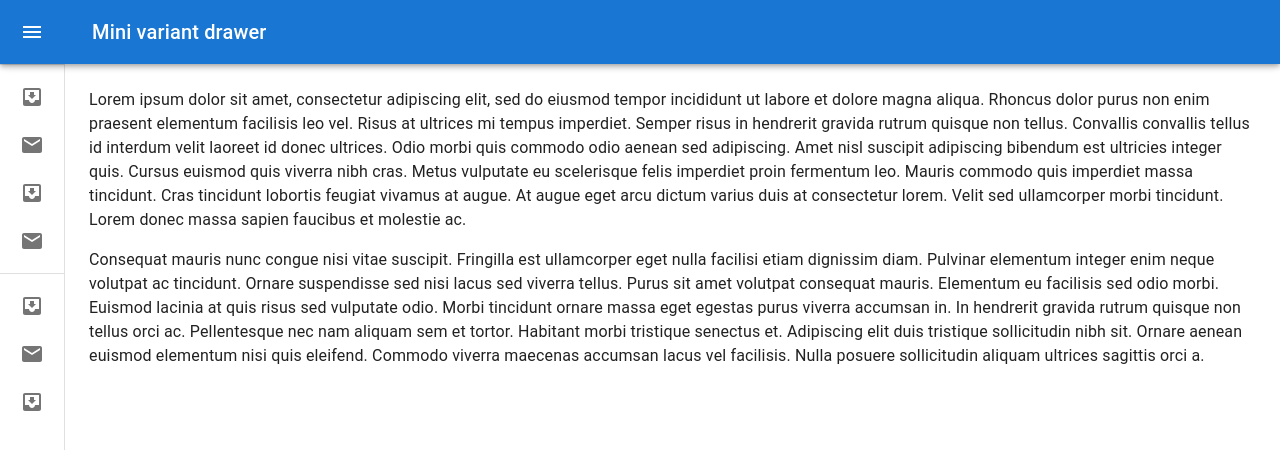
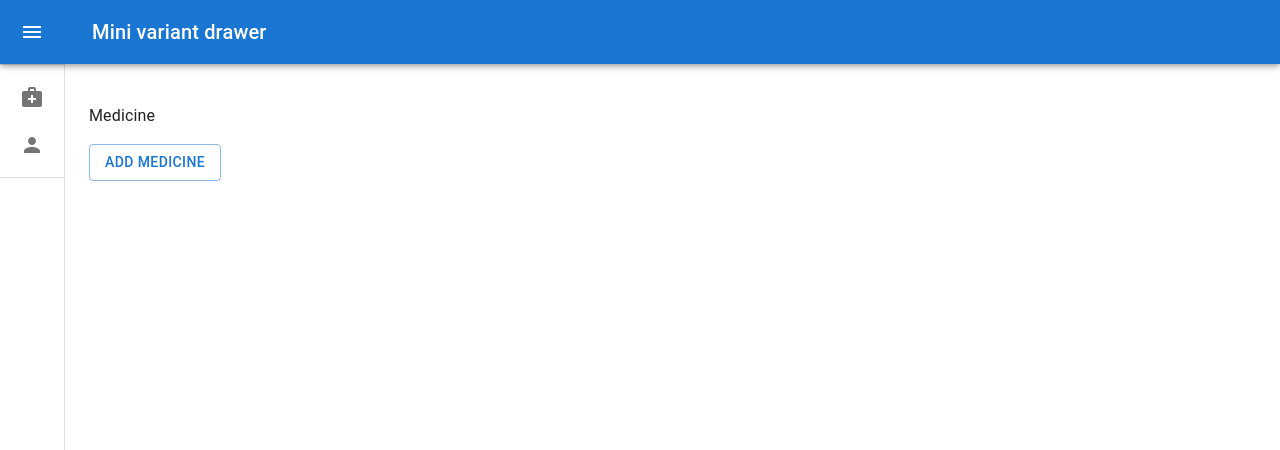
Before and after one commit to mohitzalavadiya/adminpanel, a React (Create React App) app: page /medicine in a window 1280 px wide. Shown: the top 450 px of the page. Built offline with nearby package versions, Linux system fonts and the light colour scheme.

Commit message:
local-stroage with layout

```diff
--- a/package.json
+++ b/package.json
@@ -10,10 +10,12 @@
     "@testing-library/jest-dom": "^5.16.4",
     "@testing-library/react": "^13.3.0",
     "@testing-library/user-event": "^13.5.0",
+    "formik": "^2.2.9",
     "react": "^18.2.0",
     "react-dom": "^18.2.0",
     "react-router-dom": "^5.2.0",
     "react-scripts": "5.0.1",
+    "react-yup": "^1.24.0",
     "web-vitals": "^2.1.4"
   },
   "scripts": {
--- a/src/components/layout/Layout.js
+++ b/src/components/layout/Layout.js
@@ -18,6 +18,9 @@ import ListItemIcon from '@mui/material/ListItemIcon';
 import ListItemText from '@mui/material/ListItemText';
 import InboxIcon from '@mui/icons-material/MoveToInbox';
 import MailIcon from '@mui/icons-material/Mail';
+import MedicalServicesIcon from '@mui/icons-material/MedicalServices';
+import PersonIcon from '@mui/icons-material/Person';
+import { NavLink } from 'react-router-dom';
 
 const drawerWidth = 240;
 
@@ -86,7 +89,7 @@ const Drawer = styled(MuiDrawer, { shouldForwardProp: (prop) => prop !== 'open'
   }),
 );
 
-export default function Layout() {
+export default function Layout({ children }) {
   const theme = useTheme();
   const [open, setOpen] = React.useState(false);
 
@@ -97,6 +100,11 @@ export default function Layout() {
   const handleDrawerClose = () => {
     setOpen(false);
   };
+
+  const dataT = [
+    {label : 'Medicine', to:'/medicine', icon:<MedicalServicesIcon/> },
+    {label : 'Patient', to:'/patient', icon:<PersonIcon/> }
+  ]
 
   return (
     <Box sx={{ display: 'flex' }}>
@@ -128,8 +136,8 @@ export default function Layout() {
         </DrawerHeader>
         <Divider />
         <List>
-          {['Inbox', 'Starred', 'Send email', 'Drafts'].map((text, index) => (
-            <ListItem key={text} disablePadding sx={{ display: 'block' }}>
+          {dataT.map((text, index) => (
+            <ListItem component={NavLink} exact to={text.to} key={text.label} disablePadding sx={{ display: 'block' }}>
               <ListItemButton
                 sx={{
                   minHeight: 48,
@@ -144,68 +152,19 @@ export default function Layout() {
                     justifyContent: 'center',
                   }}
                 >
-                  {index % 2 === 0 ? <InboxIcon /> : <MailIcon />}
+                  {text.icon}
                 </ListItemIcon>
-                <ListItemText primary={text} sx={{ opacity: open ? 1 : 0 }} />
+                <ListItemText primary={text.label} sx={{ opacity: open ? 1 : 0 }} />
               </ListItemButton>
             </ListItem>
           ))}
         </List>
         <Divider />
-        <List>
-          {['All mail', 'Trash', 'Spam'].map((text, index) => (
-            <ListItem key={text} disablePadding sx={{ display: 'block' }}>
-              <ListItemButton
-                sx={{
-                  minHeight: 48,
-                  justifyContent: open ? 'initial' : 'center',
-                  px: 2.5,
-                }}
-              >
-                <ListItemIcon
-                  sx={{
-                    minWidth: 0,
-                    mr: open ? 3 : 'auto',
-                    justifyContent: 'center',
-                  }}
-                >
-                  {index % 2 === 0 ? <InboxIcon /> : <MailIcon />}
-                </ListItemIcon>
-                <ListItemText primary={text} sx={{ opacity: open ? 1 : 0 }} />
-              </ListItemButton>
-            </ListItem>
-          ))}
-        </List>
+
       </Drawer>
       <Box component="main" sx={{ flexGrow: 1, p: 3 }}>
         <DrawerHeader />
-        <Typography paragraph>
-          Lorem ipsum dolor sit amet, consectetur adipiscing elit, sed do eiusmod
-          tempor incididunt ut labore et dolore magna aliqua. Rhoncus dolor purus non
-          enim praesent elementum facilisis leo vel. Risus at ultrices mi tempus
-          imperdiet. Semper risus in hendrerit gravida rutrum quisque non tellus.
-          Convallis convallis tellus id interdum velit laoreet id donec ultrices.
-          Odio morbi quis commodo odio aenean sed adipiscing. Amet nisl suscipit
-          adipiscing bibendum est ultricies integer quis. Cursus euismod quis viverra
-          nibh cras. Metus vulputate eu scelerisque felis imperdiet proin fermentum
-          leo. Mauris commodo quis imperdiet massa tincidunt. Cras tincidunt lobortis
-          feugiat vivamus at augue. At augue eget arcu dictum varius duis at
-          consectetur lorem. Velit sed ullamcorper morbi tincidunt. Lorem donec massa
-          sapien faucibus et molestie ac.
-        </Typography>
-        <Typography paragraph>
-          Consequat mauris nunc congue nisi vitae suscipit. Fringilla est ullamcorper
-          eget nulla facilisi etiam dignissim diam. Pulvinar elementum integer enim
-          neque volutpat ac tincidunt. Ornare suspendisse sed nisi lacus sed viverra
-          tellus. Purus sit amet volutpat consequat mauris. Elementum eu facilisis
-          sed odio morbi. Euismod lacinia at quis risus sed vulputate odio. Morbi
-          tincidunt ornare massa eget egestas purus viverra accumsan in. In hendrerit
-          gravida rutrum quisque non tellus orci ac. Pellentesque nec nam aliquam sem
-          et tortor. Habitant morbi tristique senectus et. Adipiscing elit duis
-          tristique sollicitudin nibh sit. Ornare aenean euismod elementum nisi quis
-          eleifend. Commodo viverra maecenas accumsan lacus vel facilisis. Nulla
-          posuere sollicitudin aliquam ultrices sagittis orci a.
-        </Typography>
+          {children}
       </Box>
     </Box>
   );
--- a/src/container/medicine/Medicine.js
+++ b/src/container/medicine/Medicine.js
@@ -1,9 +1,136 @@
 import React from 'react';
+import Button from '@mui/material/Button';
+import TextField from '@mui/material/TextField';
+import Dialog from '@mui/material/Dialog';
+import DialogActions from '@mui/material/DialogActions';
+import DialogContent from '@mui/material/DialogContent';
+import DialogContentText from '@mui/material/DialogContentText';
+import DialogTitle from '@mui/material/DialogTitle';
+import * as yup from 'yup';
+import { useFormik, Form, Formik } from 'formik';
 
 function Medicine(props) {
+
+    const [open, setOpen] = React.useState(false);
+
+    const handleClickOpen = () => {
+        setOpen(true);
+    };
+
+    const handleClose = () => {
+        setOpen(false);
+    };
+const Datainti = (values) => {
+
+    const databack = JSON.parse(localStorage.getItem('medicine' ));
+
+    if(databack === null){
+        localStorage.setItem('medicine', JSON.stringify([values]))
+    }else{
+        databack.push(values)
+        localStorage.setItem('medicine', JSON.stringify(databack))
+    }
+
+}
+
+    let schema = yup.object().shape({
+        name: yup.string().required("required"),
+        email: yup.string().email().required("required"),
+        quantity: yup.string().required("required"),
+        expiry: yup.string().required("required"),
+    });
+
+    const formikobj = useFormik({
+        initialValues: {
+            name: '',
+            email: '',
+            quantity: '',
+            expiry: ''
+        },
+        validationSchema: schema,
+        onSubmit: (values, action) => {
+            Datainti(values);
+            action.resetForm()
+            handleClose()
+        },
+    });
+
+    const { handleBlur, handleChange, handleSubmit, errors, touched, values } = formikobj;
+
     return (
         <div>
             <p>Medicine</p>
+
+            <div>
+                <Button variant="outlined" onClick={handleClickOpen}>
+                    Add Medicine
+                </Button>
+                <Dialog fullWidth open={open} onClose={handleClose}>
+                    <DialogTitle>Add Medicine</DialogTitle>
+                    <Formik values={formikobj}>
+                        <Form onSubmit={handleSubmit}>
+                            <DialogContent >
+                                <TextField
+                                    margin="dense"
+                                    name="name"
+                                    label="Medicine name"
+                                    type="text"
+                                    fullWidth
+                                    variant="standard"
+                                    onChange={handleChange}
+                                    onBlur={handleBlur}
+                                    value={values.name}
+                                />
+                                {errors.name && touched.name ? <p>{errors.name}</p> : ''}
+                                <TextField
+                                    margin="dense"
+                                    name="email"
+                                    label="Email Address"
+                                    type="email"
+                                    fullWidth
+                                    variant="standard"
+                                    onChange={handleChange}
+                                    onBlur={handleBlur}
+                                    value={values.email}
+                                />
+                                {errors.email && touched.email ? <p>{errors.email}</p> : ''}
+                                <TextField
+                                    margin="dense"
+                                    name="quantity"
+                                    label="quantity"
+                                    type="text"
+                                    fullWidth
+                                    variant="standard"
+                                    onChange={handleChange}
+                                    onBlur={handleBlur}
+                                    value={values.quantity}
+                                />
+                                {errors.quantity && touched.quantity ? <p>{errors.quantity}</p> : ''}
+
+                                <TextField
+                                    margin="dense"
+                                    name="expiry"
+                                    label="expiry"
+                                    type="text"
+                                    fullWidth
+                                    variant="standard"
+                                    onChange={handleChange}
+                                    onBlur={handleBlur}
+                                    value={values.expiry}
+                                />
+                                {errors.expiry && touched.expiry ? <p>{errors.expiry}</p> : ''}
+
+                                <DialogActions>
+                                    <Button onClick={handleClose}>Cancel</Button>
+                                    <Button type='submit' >submit</Button>
+                                </DialogActions>
+                            </DialogContent>
+
+                        </Form>
+                    </Formik>
+                </Dialog>
+            </div>
+
         </div>
     );
 }
```
Also changed, not shown: 1 other file (tests, documents, lock files or other folders).
